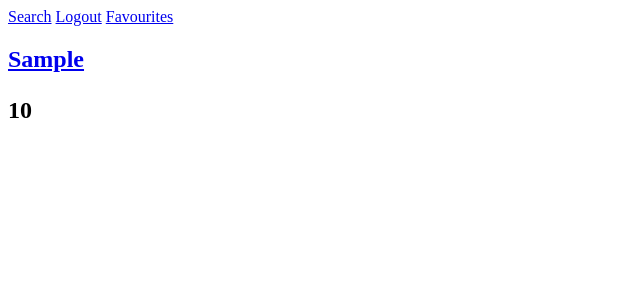
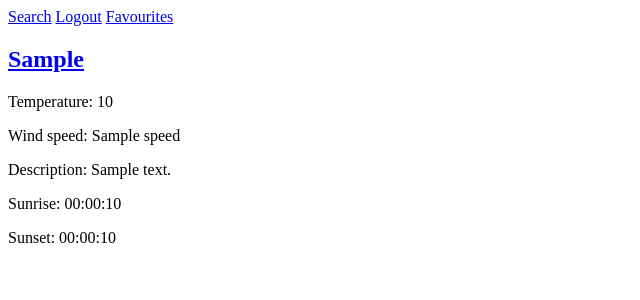
Before and after one commit to denyadenya77/weather_site, a Django app: page /user_cities_view/ in a window 1280 px wide. Shown: the top 300 px of the page, without its empty margins (0-640 px from the left). Run offline with Django 3.2, Linux system fonts and the light colour scheme; a user stored in the database is signed in; tables that the repository leaves empty hold one stand-in row (values such as "Sample post"); a database or web service that is not in the repository returns one stand-in record (values such as "Sample title"); data that the repository does not hold is empty.

Commit message:
28.01.20

```diff
--- a/templates/city_weater_class_based.html
+++ b/templates/city_weater_class_based.html
@@ -10,7 +10,8 @@
 
 
         {% for day in weather_ready %}
-            <p>{{ day.dt_txt }} --- {{ day.main.temp }} C</p>
+            <p>Date: {{ day.dt_txt }} --- {{ day.main.temp }} C</p>
+            <p></p>
         {% endfor %}
 
         {% if user.is_authenticated %}
--- a/templates/user_cities_view.html
+++ b/templates/user_cities_view.html
@@ -5,8 +5,12 @@
         <div>
           <h2>
               <a href="{% url 'city_weather_class_based' city.name %}"> {{ city.name }} </a>
-          <h2/>
-          <p>{{ city.temp }}</p>
+          </h2>
+          <p>Temperature: {{ city.temp }}</p>
+              <p>Wind speed: {{ city.wind }}</p>
+              <p>Description: {{ city.description }}</p>
+              <p>Sunrise: {{ city.sunrise }}</p>
+              <p>Sunset: {{ city.sunset }}</p>
           <p></p>
         </div>
     {% endfor %}
--- a/weather/get_weather.py
+++ b/weather/get_weather.py
@@ -1,4 +1,3 @@
-from .models import UserCities
 import requests
 import datetime
 from datetime import datetime
@@ -21,21 +20,25 @@ class Weather:
             raise APIError()
         return res.json()
 
-    def get_current_weather(self, current_user):
+    def get_current_weather(self, user_cities_list):
 
-        user_cities_list = UserCities.objects.filter(user=current_user)
+        url_type = 'current_weather'
 
         context = {
             'city_list': []
         }
 
         for city in user_cities_list:
-            url = f'{self.base_url}/data/2.5/weather?q={city}&appid={self.app_id}&units=metric'
+            url = self.create_url(city, url_type)
             weather = self.send_request(url)
 
             city_dict = {
                 'name': city.city,
-                'temp': weather['main']['temp']
+                'temp': weather['main']['temp'],
+                'wind': weather['wind']['speed'],
+                'description': weather['weather'][0]['description'],
+                'sunrise': datetime.utcfromtimestamp(int(weather['sys']['sunrise'])).strftime('%H:%M:%S'),
+                'sunset': datetime.utcfromtimestamp(int(weather['sys']['sunrise'])).strftime('%H:%M:%S'),
             }
 
             context['city_list'].append(city_dict)
@@ -44,7 +47,9 @@ class Weather:
 
     def get_five_days_weather(self, city):
 
-        url = f'{self.base_url}/data/2.5/forecast?q={city}&appid={self.app_id}&units=metric'
+        url_type = 'five_days_weather'
+
+        url = self.create_url(city, url_type)
 
         weather = self.send_request(url)
 
@@ -77,3 +82,11 @@ class Weather:
         }
 
         return context
+
+    def create_url(self, city, url_type):
+        if url_type is 'current_weather':
+            url = f'{self.base_url}/data/2.5/weather?q={city}&appid={self.app_id}&units=metric'
+            return url
+        elif url_type is 'five_days_weather':
+            url = f'{self.base_url}/data/2.5/forecast?q={city}&appid={self.app_id}&units=metric'
+            return url
--- a/weather/views.py
+++ b/weather/views.py
@@ -26,15 +26,8 @@ class CityWeatherDetailView(TemplateView):
 
     template_name = 'city_weater_class_based.html'
 
-    def user_check(self):
-        if self.request.user.is_authenticated:
-            current_user = self.request.user
-        else:
-            current_user = None
-        return current_user
-
     def city_in_favourites(self, current_user, cityname):
-        if current_user:
+        if current_user.is_authenticated:
             cities = current_user.usercities_set.all()
             city_in_favourites = cities.filter(city__iexact=cityname).exists()
             return city_in_favourites
@@ -53,7 +46,7 @@ class CityWeatherDetailView(TemplateView):
                 'error': 'APIError'
             }
         else:
-            current_user = self.user_check()
+            current_user = self.request.user
             context['city_in_favourites'] = self.city_in_favourites(current_user, city)
 
         return context
@@ -79,16 +72,13 @@ class UserCitiesView(LoginRequiredMixin, TemplateView):
 
     template_name = 'user_cities_view.html'
 
-    def user_check(self):
-        current_user = self.request.user
-        return current_user
-
     def get_context_data(self, *args, **kwargs):
         weather = Weather()
-        current_user = self.user_check()
+        current_user = self.request.user
+        user_cities_list = UserCities.objects.filter(user=current_user)
 
         try:
-            context = weather.get_current_weather(current_user)
+            context = weather.get_current_weather(user_cities_list)
         except APIError:
             context = {
                 'error': 'APIError'
```
